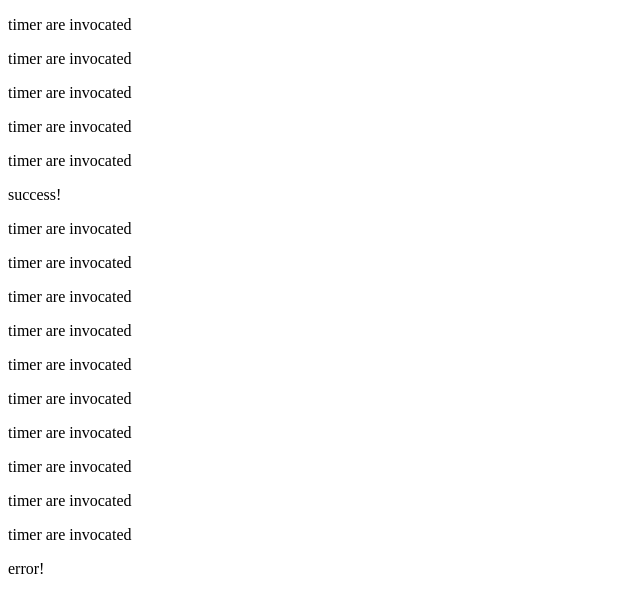
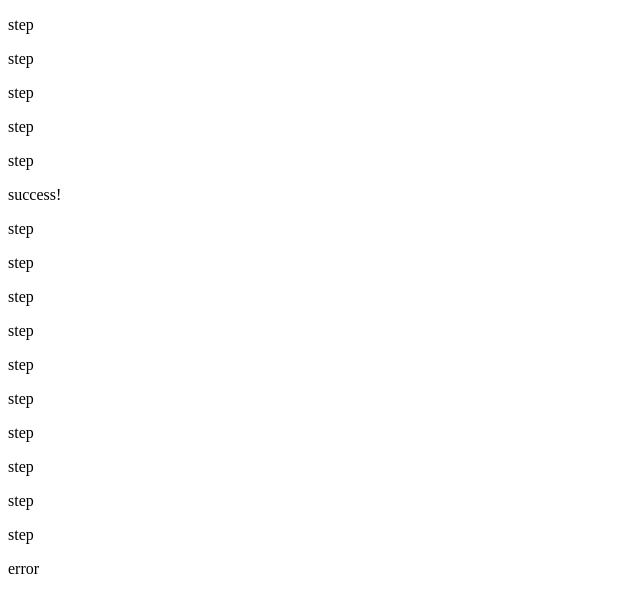
Before and after one commit to aulizko/conditional-timer, a plain HTML site: page example/index.html in a window 1280 px wide. Shown: the whole page, without its empty margins (0-640 px from the left). Drawn offline with Linux system fonts and the light colour scheme.

Commit message:
implemented more flexible start. revisited example.

```diff
--- a/example/index.html
+++ b/example/index.html
@@ -8,52 +8,68 @@
     <body>
         <script type="text/javascript" src="../wait.js"></script>
         <script type="text/javascript" charset="utf-8">
-            timer.setCondition(function () {
+            function report (msg) { // todo: remove from global namespace
+                var p = document.createElement('p');
+                p.appendChild(document.createTextNode(msg));
+                document.body.appendChild(p);
+                p = null; //prevent memory leaks
+            };
+
+            Timer({
+                condition : function () {
                     // check if variable are ready
                     if (typeof window.coockoo !== 'undefined') {
                         return true;
                     } else {
                         return false;
                     }
+                },
+                onSuccess : function () {
+                    report('success!')
+                },
+                onError : function () {
+                    report('error!')
+                },
+                onStep : function () {
+                    report('step');
+                },
+                counter : 10,
+                frequency : 25
              });
 
-            timer.onSuccess(function () {
-                var p = document.createElement('p');
-                p.appendChild(document.createTextNode('success!'));
-                document.body.appendChild(p);
-            });
-
-            timer.onError(function () {
-                var p = document.createElement('p');
-                p.appendChild(document.createTextNode('error!'));
-                document.body.appendChild(p);
-            });
-
-            timer.onStep(function () {
-                var p = document.createElement('p');
-                p.appendChild(document.createTextNode('timer are invocated'));
-                document.body.appendChild(p);
-            });
-
-            timer.setFrequency(25);
-            timer.setCounter(10);
 
             setTimeout(function () {
                 window.coockoo = 'abracadabra';
             }, 140);
 
-            timer.start();
-
             setTimeout(function () {
                 delete coockoo;
-
-                timer.setCounter(10);
 
                 setTimeout(function () {
                     window.coockoo = 'abracadabra'
                 }, 600);
 
-                timer.start();
+                Timer({
+                    condition : function () {
+                        // check if variable are ready
+                        if (typeof window.coockoo !== 'undefined') {
+                            return true;
+                        } else {
+                            return false;
+                        }
+                    },
+                    onSuccess : function () {
+                        report('success');
+                    },
+                    onError : function () {
+                        report('error');
+                    },
+                    onStep : function () {
+                        report('step');
+                    },
+                    counter : 10,
+                    frequency : 25
+                 });
             }, 500);
 
         </script>
--- a/wait.js
+++ b/wait.js
@@ -8,41 +8,29 @@
  * Usage:
  */
 (function () {
-    window.timer = function () {
-        var timer = null,
-            counter = 200,
-            frequency = 10,
-            condition = function () { return false; },
-            onSuccessCallback = function () {},
-            onErrorCallback = function () {},
-            onStepCallback = function () {};
+    var DEFAULTS = {
+        COUNTER : 200,
+        FREQUENCY : 10,
+        CONDITION : function () { return false; },
+        CALLBACK : function () {}
+    };
 
-        return {
-            /**
-             * Set counter, or define, how many times should timer being invocated
-             * @method setCounter
-             * @param c {Number} new counter value
-             */
-            setCounter : function (c) {
-                counter = c;
-            },
-            /**
-             * Set frequency - how often (in millisecs) should timer being invocated
-             * @method setFrequency
-             * @param f {Number} frequency in milliseconds
-             */
-            setFrequency : function (f) {
-                frequency = f;
-            },
-            /**
-             * Set function which timer should call every iteration
-             * This function must return true or false. If this function return true, timer should stop.
-             * @method setCondition
-             * @param c {Function} function
-             */
-            setCondition : function (c) {
-                condition = c;
-            },
+    var __timer = function (conf) {
+        this.timer = null;
+        this.counter = conf.counter || DEFAULTS.COUNTER;
+        this.frequency = conf.frequency || DEFAULTS.FREQUENCY;
+        this.condition = conf.condition || DEFAULTS.CONDITION;
+        this.onSuccessCallback = conf.onSuccess || DEFAULTS.CALLBACK;
+        this.onErrorCallback = conf.onError || DEFAULTS.CALLBACK;
+        this.onStepCallback = conf.onStep || DEFAULTS.CALLBACK;
+    };
+
+    var T = window.Timer = function (conf) {
+        this.timer = new __timer(conf);
+        this.timer.start();
+    };
+
+    __timer.prototype = {
         /**
          * Start timer
          * @method start
@@ -50,9 +38,9 @@
         start : function () {
             this.stop();
             var self = this;
-                timer = setInterval(function () {
+            this.timer = setInterval(function () {
                 self.checkCounterLimit();
-                }, frequency);
+            }, this.frequency);
         },
         /**
          * Check condition or is counter positive.
@@ -60,16 +48,16 @@
          * @private
          */
         checkCounterLimit : function () {
-                if (condition()) { // success
+            if (this.condition()) { // success
                 this.stop();
-                    onSuccessCallback();
+                this.onSuccessCallback();
             } else {
-                    if (counter == 0) { // error
+                if (this.counter == 0) { // error
                     this.stop();
-                        onErrorCallback();
+                    this.onErrorCallback();
                 } else {
-                        onStepCallback();
-                        counter --; // go on
+                    this.onStepCallback();
+                    this.counter --; // go on
                 }
             }
         },
@@ -78,8 +66,8 @@
          * @method stop
          */
         stop : function () {
-                clearInterval(timer);
-                timer = null;
+            clearInterval(this.timer);
+            this.timer = null;
         },
 
         /**
@@ -91,7 +79,7 @@
          */
         onSuccess : function (fn, data, context) {
             context = (context) ? context : window;
-                onSuccessCallback = function () {
+            this.onSuccessCallback = function () {
                 fn.call(context, data);
             };
         },
@@ -105,7 +93,7 @@
          */
         onError : function (fn, data, context) {
             context = (context) ? context : window;
-                onErrorCallback = function () {
+            this.onErrorCallback = function () {
                 fn.call(context, data);
             };
         },
@@ -118,10 +106,9 @@
          */
         onStep : function (fn, data, context) {
             context = (context) ? context : window;
-                onStepCallback = function () {
+            this.onStepCallback = function () {
                 fn.call(context, data);
             };
         }
     };
-    }();
 })();
```
Lines whose indentation alone changed are shown as unchanged.
